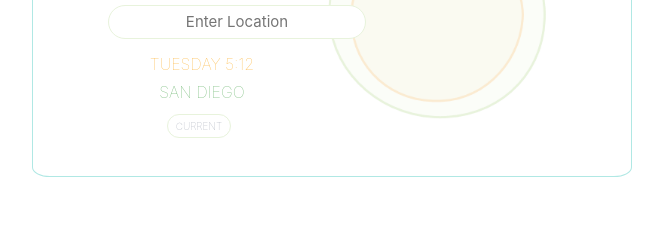
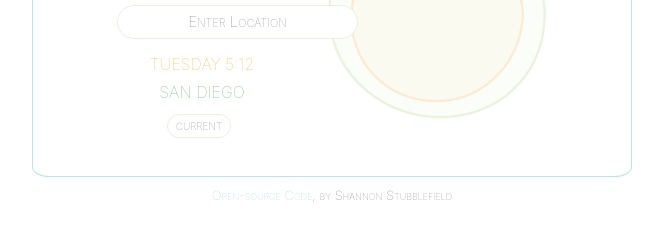
Before and after one commit to sastubblefield/my-first-project, a plain HTML site: page index.html in a window 1280 px wide. Shown: the part 168-408 px from the top of the page, without its empty margins (308-971 px from the left). Drawn offline with nearby package versions, Linux system fonts and the light colour scheme.

Commit message:
GitHub + Hosting Homework

```diff
--- a/index.html
+++ b/index.html
@@ -27,19 +27,15 @@
         <span class= "units">
         <span id= "temp-fahrenheit">&deg;F</span></h1>
           <form id="city-search">
-            <input type="text" placeholder = "Enter Location" id="city-input">
+            <input type="text" placeholder ="Enter Location" id="city-input">
             </form>
       <h2>
         <span class ="currentDate" id="date-input"> DATE & TIME</span> <br/>
         <span id="city-entered">SAN DIEGO</span><br/>
         <button>CURRENT</button>
     </h2>
+ <p class= "gitlink"><a class= "opensource" href="https://github.com/sastubblefield/my-first-project">Open-source Code</a>, by Shannon Stubblefield</p>
+    <script src = "script.js"></script>
+  </body>
 
-
-
-
-
-    <script src = "script.js"></script>
-
-  </body>
 </html>
--- a/styles.css
+++ b/styles.css
@@ -44,12 +44,15 @@ input {
   position: relative;
   bottom: 185px;
   text-align: center;
-  margin-left: 30px;
+  margin-left: 39px;
   font-size: 15px;
+  font-variant: small-caps;
+  font-weight: lighter;
 }
+
 button {
   background-color: white;
-  color: #939aa9;
+  color: #757575;
   position: relative;
   text-align: left;
   margin-left: -6px;
@@ -83,3 +86,17 @@ button:hover {
 #city-entered {
   color: #6cb56f;
 }
+.gitlink {
+  text-align: center;
+  position: relative;
+  margin-top: -145px;
+  font-weight: lighter;
+  font-size: 13px;
+  font-family: -apple-system, BlinkMacSystemFont, "Segoe UI", Roboto, Oxygen,
+    Ubuntu, Cantarell, "Open Sans", "Helvetica Neue", sans-serif;
+  color: #757575;
+  font-variant: small-caps;
+}
+.opensource {
+  color: #96d2ce;
+}
```
